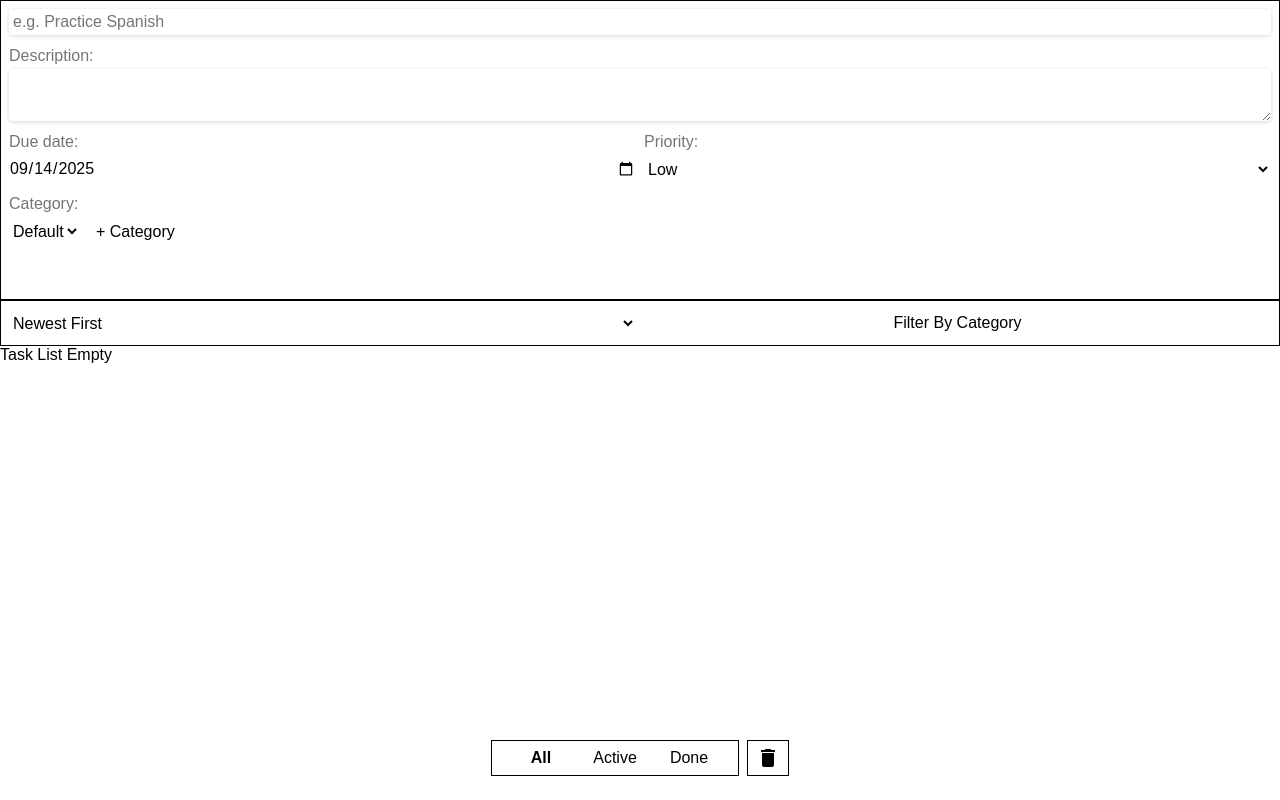
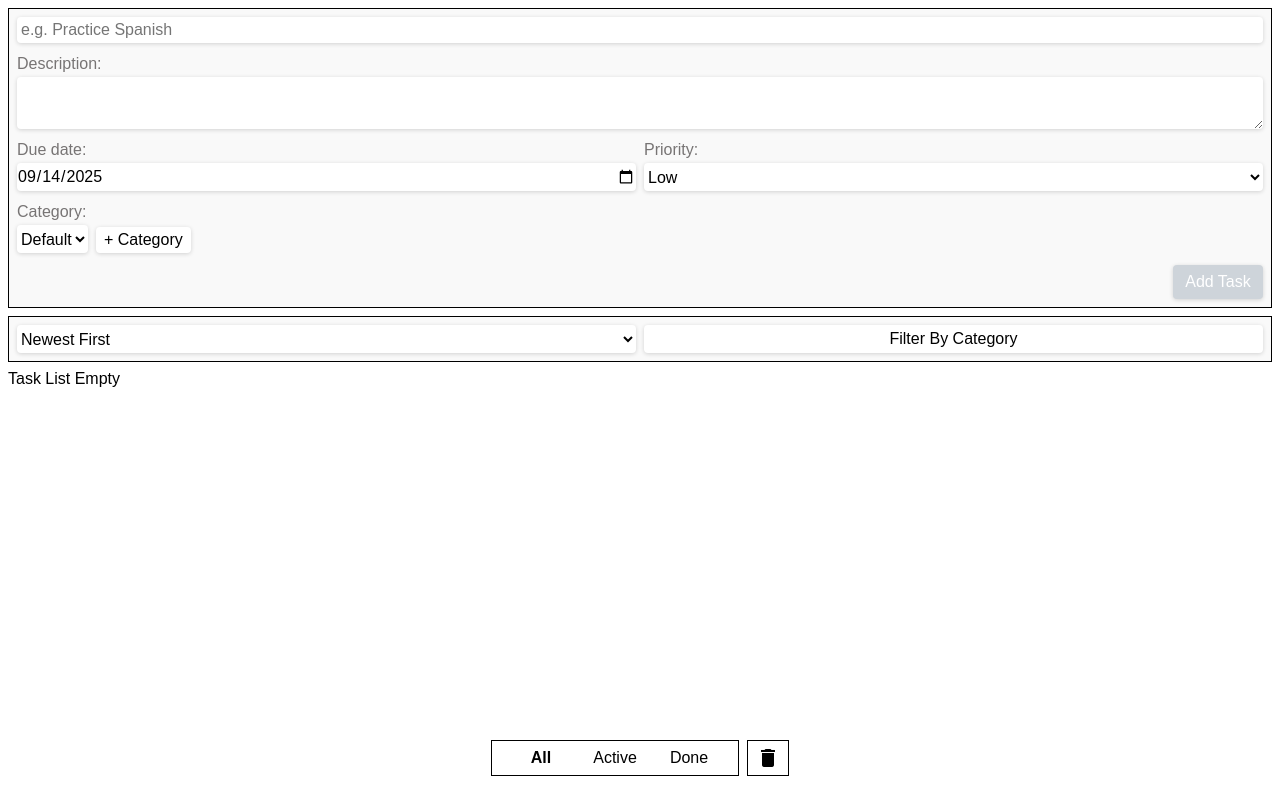
Before and after one commit to dejanpls/taskmate, a React (Vite) app: page / in a window 1280 px wide. Built offline with nearby package versions, Linux system fonts and the light colour scheme.

Commit message:
style(general): create css properties

```diff
--- a/src/styles/style.css
+++ b/src/styles/style.css
@@ -5,3 +5,28 @@
   font-size: 16px;
   font-family: sans-serif;
 }
+
+#root {
+  display: flex;
+  flex-direction: column;
+  gap: 8px;
+  padding: 8px;
+}
+
+/* custom properties */
+:root {
+  --color-confirm: #2a9d8f;
+  --color-cancel: #e63946;
+  --color-disabled: #ced4da;
+  --color-delete: rgb(128, 128, 128);
+
+  --color-bg-primary: #f9f9f9;
+
+  --border-form: none;
+  --border-sort: none;
+  --border-task: none;
+
+  --shadow-primary: rgba(0, 0, 0, 0.16) 0px 1px 4px;
+  --shadow-secondary: rgba(50, 50, 93, 0.25) 0px 6px 12px -2px,
+    rgba(0, 0, 0, 0.3) 0px 3px 7px -3px;
+}
```
